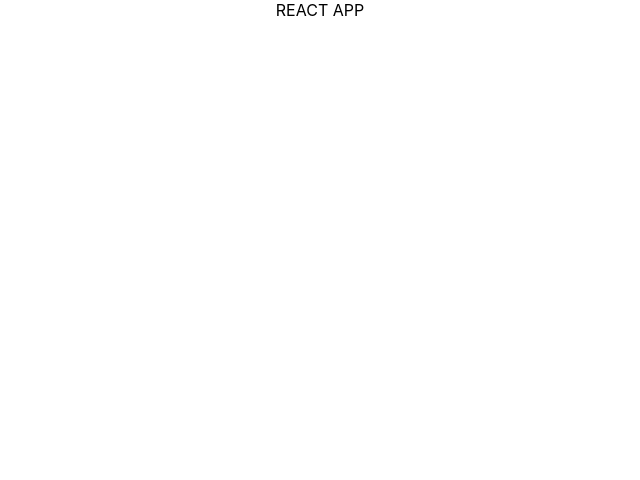
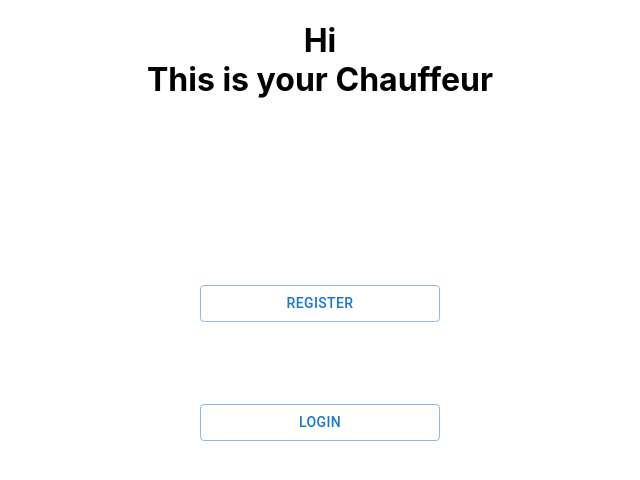
Before and after one commit to tackpablo/secret-project, a React (Create React App) app in the folder frontend/: page / in a window 1280 px wide. Shown: the top 480 px of the page, without its empty margins (320-960 px from the left). Built offline with nearby package versions, Linux system fonts and the light colour scheme.

Commit message:
add main page with register and login buttons

```diff
--- a/frontend/src/App.js
+++ b/frontend/src/App.js
@@ -1,7 +1,12 @@
 import "./App.css";
+import MainPage from "./components/MainPage/MainPage";
 
 function App() {
-    return <div className="App">REACT APP</div>;
+    return (
+        <div className="App">
+            <MainPage />
+        </div>
+    );
 }
 
 export default App;
--- a/frontend/src/components/Buttons/LoginButton.jsx
+++ b/frontend/src/components/Buttons/LoginButton.jsx
@@ -1,5 +1,8 @@
+import * as React from "react";
+import Button from "@mui/material/Button";
+
 const LoginButton = () => {
-    return <div className="">CALL</div>;
+    return <Button variant="outlined">Login</Button>;
 };
 
 export default LoginButton;
--- a/frontend/src/components/Buttons/RegisterButton.jsx
+++ b/frontend/src/components/Buttons/RegisterButton.jsx
@@ -1,5 +1,8 @@
+import * as React from "react";
+import Button from "@mui/material/Button";
+
 const RegisterButton = () => {
-    return <div className="">Register</div>;
+    return <Button variant="outlined">Register</Button>;
 };
 
 export default RegisterButton;
--- /dev/null
+++ b/frontend/src/components/MainPage/MainPage.css
@@ -0,0 +1,11 @@
+.welcome {
+    height: 20vh;
+}
+
+.buttons {
+    display: inline-flex;
+    flex-direction: column;
+    width: 30vh;
+    height: 40vh;
+    justify-content: space-evenly;
+}
--- /dev/null
+++ b/frontend/src/components/MainPage/MainPage.jsx
@@ -0,0 +1,20 @@
+import * as React from "react";
+import "./MainPage.css";
+import LoginButton from "../Buttons/LoginButton";
+import RegisterButton from "../Buttons/RegisterButton";
+
+const MainPage = () => {
+    return (
+        <div>
+            <h1 className="welcome">
+                Hi <br /> This is your Chauffeur
+            </h1>
+            <div className="buttons">
+                <RegisterButton />
+                <LoginButton />
+            </div>
+        </div>
+    );
+};
+
+export default MainPage;
```
Also changed, not shown: frontend/src/components/Buttons/CallButton.jsx (+8 -1 lines).
